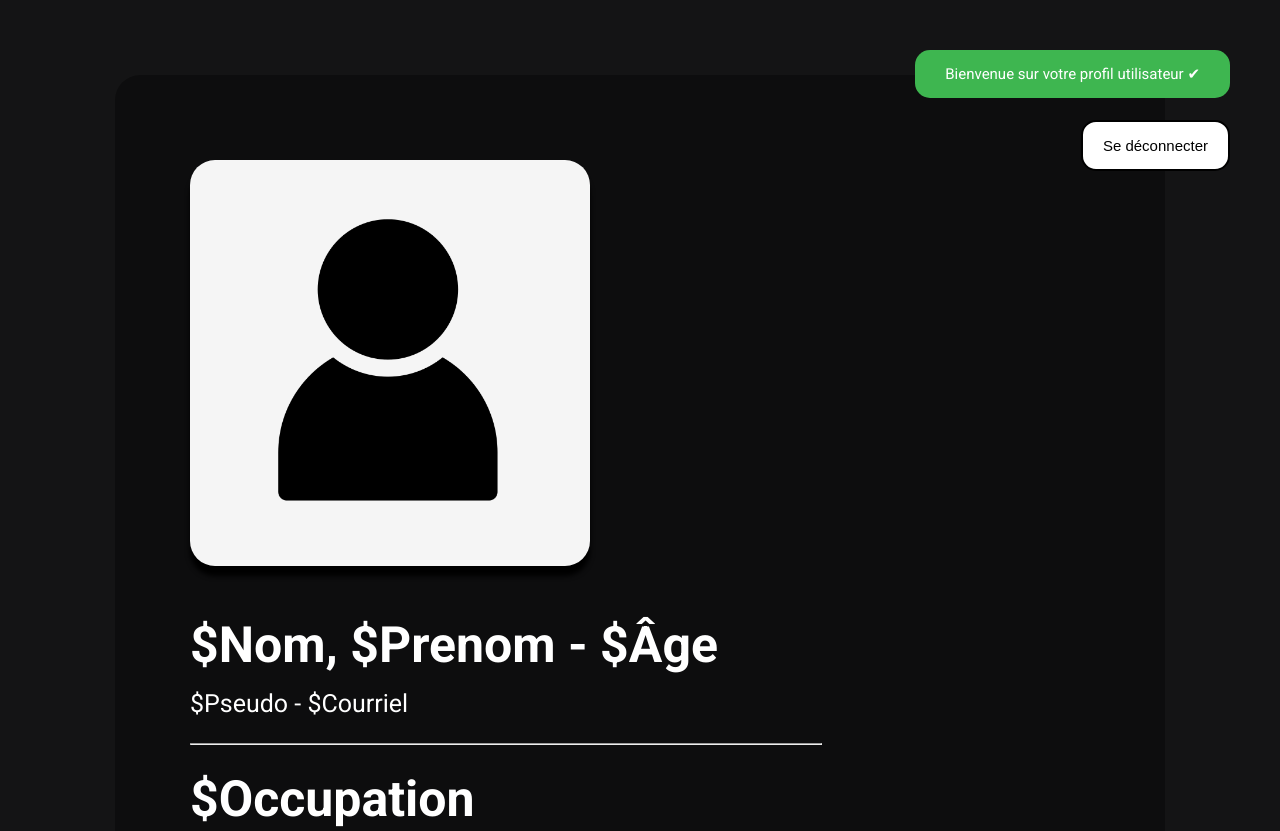
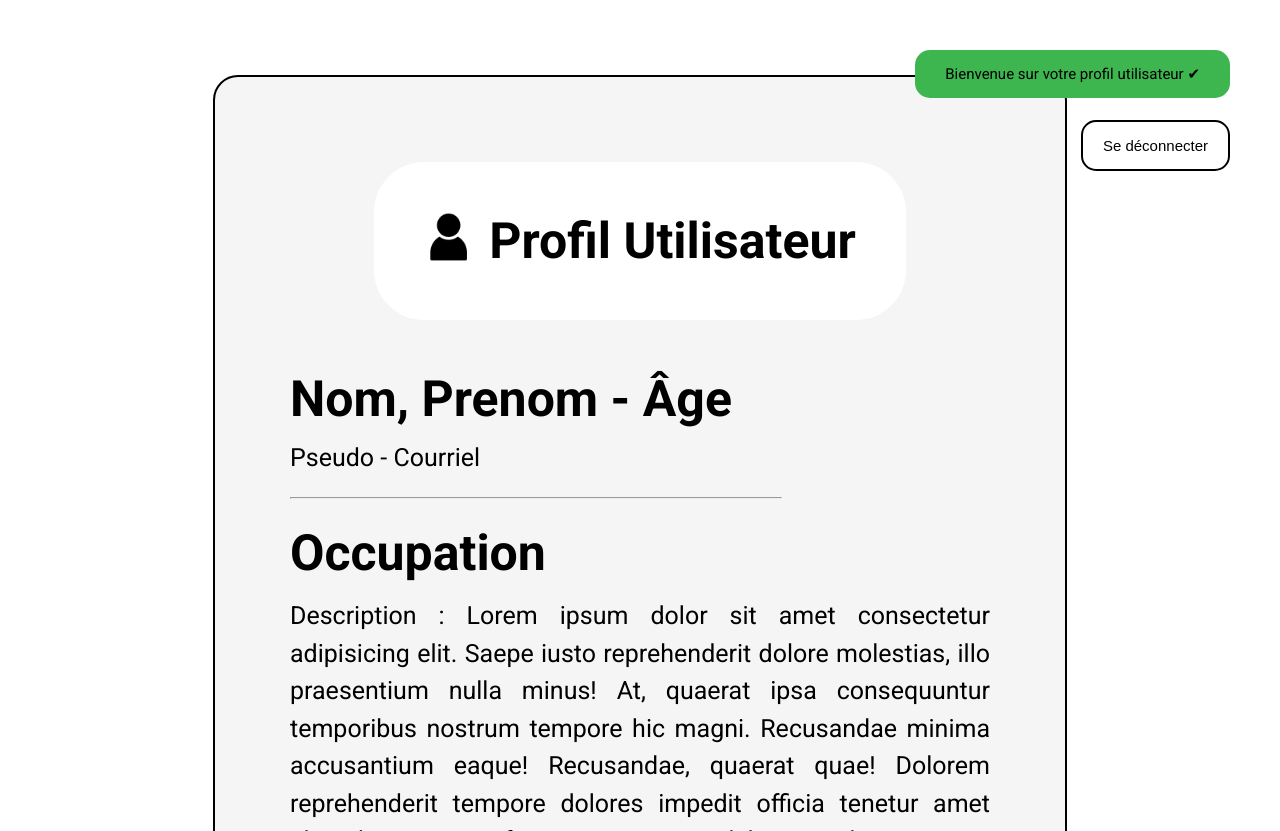
Before and after one commit to yaokounakou/Travail-Pratique-Clien-Serveur-DOM, a website: page Client/Public/HTML/PageProfil/profilePage.html in a window 1280 px wide. Shown: the top 831 px of the page. Drawn offline with Linux system fonts and the light colour scheme.

Commit message:
school 2

```diff
--- a/Client/Public/CSS/PageProfil/profilePage.css
+++ b/Client/Public/CSS/PageProfil/profilePage.css
@@ -25,10 +25,9 @@
 /*------------------------------*/
 
 body {
-    color: #fff;
     font-size: 25px;
     font-family: 'Roboto', sans-serif;
-    background-color: #141415;
+    background-color: #fff;
 }
 
 #title {
@@ -47,29 +46,38 @@ body {
 }
 
 #profileBlock {
-    width: 900px;
+    width: 700px;
     padding: 75px;
     margin-left: auto;
     margin-right: auto;
     margin-top: 75px;
     margin-bottom: 75px;
     border-radius: 25px;
-    background-color: rgba(0, 0, 0, 0.35);
+    border: 2px solid #000;
+    background-color: #f5f5f5;
     transition: .5s ease;
 }
 
 #userImageSection {
-    width: 300px;
+    display: flex;
+    width: max-content;
     padding: 50px;
     margin-top: 10px;
+    margin-left: auto;
+    margin-right: auto;
     margin-bottom: 50px;
-    border-radius: 25px;
-    background-color: #f5f5f5;
-    box-shadow: 0px 10px 5px #000;
+    border-radius: 50px;
+    background-color: #fff;
+    /* box-shadow: 0px 10px 5px #000; */
 }
 
-#userImageSection img {
-    width: 300px;
+#userImageSection h1 {
+    margin-left: 15px;
+}
+
+img {
+    width: 50px;
+    height: 50px;
 }
 
 #firstInfo {
@@ -117,6 +125,7 @@ body {
 #seDeconnecter:hover {
     color: #fff;
     cursor: pointer;
+    border: 2px solid #000;
     box-shadow: 0px 10px #000;
     background-color: #E12B38;
     transition: .25s ease-in-out;
--- a/Client/Public/HTML/PageProfil/profilePage.html
+++ b/Client/Public/HTML/PageProfil/profilePage.html
@@ -21,16 +21,17 @@
 
         <div id="userImageSection">
             <img src="../../Medias/User Icon.png" alt="Icône de l'utilisateur" id="userImageIcon">
+            <h1>Profil Utilisateur</h1>
         </div>
 
         <div id="firstInfo">
 
             <div id="firstInfo1">
-                <h1>$Nom, $Prenom - $Âge</h1>
+                <h1>Nom, Prenom - Âge</h1>
             </div>
 
             <div id="firstInfo2">
-                <p>$Pseudo - $Courriel</p>
+                <p>Pseudo - Courriel</p>
             </div>
 
         </div>
@@ -39,11 +40,11 @@
 
         <div id="secondInfo">
             <div id="secondInfo1">
-                <h1>$Occupation</h1>
+                <h1>Occupation</h1>
             </div>
 
             <div id="secondInfo2">
-                <p>$Description : Lorem ipsum dolor sit amet consectetur adipisicing elit. Saepe iusto reprehenderit dolore molestias, illo praesentium nulla minus! At, quaerat ipsa consequuntur temporibus nostrum tempore hic magni. Recusandae minima accusantium eaque! Recusandae, quaerat quae! Dolorem reprehenderit tempore dolores impedit officia tenetur amet aliquid eum itaque facere nam iure at, debitis incidunt corporis quidem ipsam ducimus quos voluptatibus maiores aspernatur possimus similique! Minus recusandae porro, quam doloribus sint cum ad eaque ducimus temporibus ex neque dignissimos quo deleniti perferendis sed ipsum in explicabo dicta fugit nesciunt perspiciatis expedita esse non? Quasi, asperiores?</p>
+                <p>Description : Lorem ipsum dolor sit amet consectetur adipisicing elit. Saepe iusto reprehenderit dolore molestias, illo praesentium nulla minus! At, quaerat ipsa consequuntur temporibus nostrum tempore hic magni. Recusandae minima accusantium eaque! Recusandae, quaerat quae! Dolorem reprehenderit tempore dolores impedit officia tenetur amet aliquid eum itaque facere nam iure at, debitis incidunt corporis quidem ipsam ducimus quos voluptatibus maiores aspernatur possimus similique! Minus recusandae porro, quam doloribus sint cum ad eaque ducimus temporibus ex neque dignissimos quo deleniti perferendis sed ipsum in explicabo dicta fugit nesciunt perspiciatis expedita esse non? Quasi, asperiores?</p>
             </div>
         </div>
 
```
Also changed, not shown: Server/package.json (line endings or trailing spaces), 2 other files.
